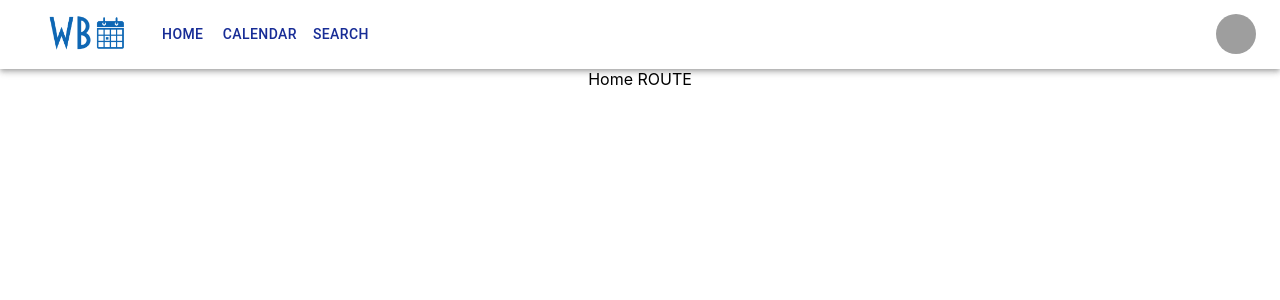
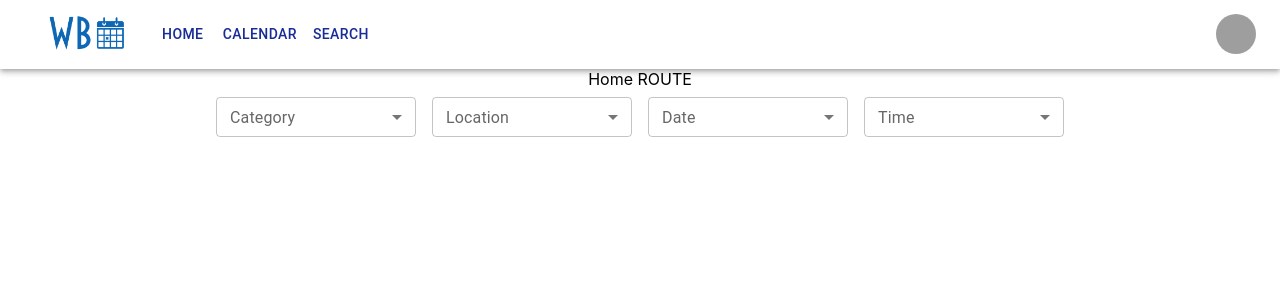
Before and after one commit to RoryHemmings/WhatsBruin, a React (Create React App) app in the folder frontend/: page / in a window 1280 px wide. Shown: the top 300 px of the page. Built offline with nearby package versions, Linux system fonts and the light colour scheme; grey boxes are pictures that could not be loaded.

Commit message:
Add four calendar filters to home page

```diff
--- /dev/null
+++ b/frontend/src/components/filter/Filter.js
@@ -0,0 +1,231 @@
+import * as React from "react";
+import { useTheme } from "@mui/material/styles";
+import Box from "@mui/material/Box";
+import OutlinedInput from "@mui/material/OutlinedInput";
+import InputLabel from "@mui/material/InputLabel";
+import MenuItem from "@mui/material/MenuItem";
+import FormControl from "@mui/material/FormControl";
+import Select from "@mui/material/Select";
+import Chip from "@mui/material/Chip";
+
+const ITEM_HEIGHT = 48;
+const ITEM_PADDING_TOP = 8;
+const MenuProps = {
+  PaperProps: {
+    style: {
+      maxHeight: ITEM_HEIGHT * 4.5 + ITEM_PADDING_TOP,
+      width: 250,
+    },
+  },
+};
+
+const categories = [
+  "📚 Academics",
+  "🎨 Fine Arts",
+  "🎭 Performing Arts",
+  "🎉 Socials",
+  "⚽️ Sports",
+  "🧘‍♀️ Wellness",
+];
+
+const locations = [
+  "🧑‍💻 Virtual",
+  "🏫 On Campus",
+  "🏔 On the Hill",
+  "🍪 Westwood",
+  "🚗 LA",
+];
+
+const dates = [
+  "1️⃣ Monday",
+  "2️⃣ Tuesday",
+  "3️⃣ Wednesday",
+  "4️⃣ Thursday",
+  "5️⃣ Friday",
+  "6️⃣ Saturday",
+  "7️⃣ Sunday",
+];
+
+const times = ["🌆 Morning", "🏙 Afternoon", "🌃 Night"];
+
+function getFilterOptions(filterOpt, eventFilter, theme) {
+  return {
+    fontWeight:
+      eventFilter.indexOf(filterOpt) === -1
+        ? theme.typography.fontWeightRegular
+        : theme.typography.fontWeightMedium,
+  };
+}
+
+export default function MultipleSelectChip() {
+  const theme = useTheme();
+  const [categoryFilter, setCategoryFilter] = React.useState([]);
+  const [locationFilter, setLocationFilter] = React.useState([]);
+  const [dateFilter, setDateFilter] = React.useState([]);
+  const [timeFilter, setTimeFilter] = React.useState([]);
+
+  const handleCategoryChange = (event) => {
+    const {
+      target: { value },
+    } = event;
+
+    setCategoryFilter(
+      // On autofill we get a stringified value.
+      typeof value === "string" ? value.split(",") : value
+    );
+  };
+
+  const handleLocationChange = (event) => {
+    const {
+      target: { value },
+    } = event;
+
+    setLocationFilter(
+      // On autofill we get a stringified value.
+      typeof value === "string" ? value.split(",") : value
+    );
+  };
+
+  const handleDateChange = (event) => {
+    const {
+      target: { value },
+    } = event;
+
+    setDateFilter(
+      // On autofill we get a stringified value.
+      typeof value === "string" ? value.split(",") : value
+    );
+  };
+
+  const handleTimeChange = (event) => {
+    const {
+      target: { value },
+    } = event;
+
+    setTimeFilter(
+      // On autofill we get a stringified value.
+      typeof value === "string" ? value.split(",") : value
+    );
+  };
+
+  return (
+    <div>
+      <FormControl sx={{ m: 1, width: 200 }} size="small">
+        <InputLabel id="demo-multiple-chip-label" sx={{ bgcolor:"white" }}>Category</InputLabel>
+        <Select
+          labelId="demo-multiple-chip-label"
+          id="demo-multiple-chip"
+          multiple
+          value={categoryFilter}
+          onChange={handleCategoryChange}
+          input={<OutlinedInput id="select-multiple-chip" label="Chip" />}
+          renderValue={(selected) => (
+            <Box sx={{ display: "flex", flexWrap: "wrap", gap: 0.5 }}>
+              {selected.map((value) => (
+                <Chip key={value} label={value} />
+              ))}
+            </Box>
+          )}
+          MenuProps={MenuProps}
+        >
+          {categories.map((filterOpt) => (
+            <MenuItem
+              key={filterOpt}
+              value={filterOpt}
+              style={getFilterOptions(filterOpt, categoryFilter, theme)}
+            >
+              {filterOpt}
+            </MenuItem>
+          ))}
+        </Select>
+      </FormControl>
+      <FormControl sx={{ m: 1, width: 200 }} size="small">
+        <InputLabel id="demo-multiple-chip-label" sx={{ bgcolor:"white" }}>Location</InputLabel>
+        <Select
+          labelId="demo-multiple-chip-label"
+          id="demo-multiple-chip"
+          multiple
+          value={locationFilter}
+          onChange={handleLocationChange}
+          input={<OutlinedInput id="select-multiple-chip" label="Chip" />}
+          renderValue={(selected) => (
+            <Box sx={{ display: "flex", flexWrap: "wrap", gap: 0.5 }}>
+              {selected.map((value) => (
+                <Chip key={value} label={value} />
+              ))}
+            </Box>
+          )}
+          MenuProps={MenuProps}
+        >
+          {locations.map((filterOpt) => (
+            <MenuItem
+              key={filterOpt}
+              value={filterOpt}
+              style={getFilterOptions(filterOpt, locationFilter, theme)}
+            >
+              {filterOpt}
+            </MenuItem>
+          ))}
+        </Select>
+      </FormControl>
+      <FormControl sx={{ m: 1, width: 200 }} size="small">
+        <InputLabel id="demo-multiple-chip-label" sx={{ bgcolor:"white" }}>Date</InputLabel>
+        <Select
+          labelId="demo-multiple-chip-label"
+          id="demo-multiple-chip"
+          multiple
+          value={dateFilter}
+          onChange={handleDateChange}
+          input={<OutlinedInput id="select-multiple-chip" label="Chip" />}
+          renderValue={(selected) => (
+            <Box sx={{ display: "flex", flexWrap: "wrap", gap: 0.5 }}>
+              {selected.map((value) => (
+                <Chip key={value} label={value} />
+              ))}
+            </Box>
+          )}
+          MenuProps={MenuProps}
+        >
+          {dates.map((filterOpt) => (
+            <MenuItem
+              key={filterOpt}
+              value={filterOpt}
+              style={getFilterOptions(filterOpt, dateFilter, theme)}
+            >
+              {filterOpt}
+            </MenuItem>
+          ))}
+        </Select>
+      </FormControl>
+      <FormControl sx={{ m: 1, width: 200 }} size="small">
+        <InputLabel id="demo-multiple-chip-label" sx={{ bgcolor:"white" }}>Time</InputLabel>
+        <Select
+          labelId="demo-multiple-chip-label"
+          id="demo-multiple-chip"
+          multiple
+          value={timeFilter}
+          onChange={handleTimeChange}
+          input={<OutlinedInput id="select-multiple-chip" label="Chip" />}
+          renderValue={(selected) => (
+            <Box sx={{ display: "flex", flexWrap: "wrap", gap: 0.5 }}>
+              {selected.map((value) => (
+                <Chip key={value} label={value} />
+              ))}
+            </Box>
+          )}
+          MenuProps={MenuProps}
+        >
+          {times.map((filterOpt) => (
+            <MenuItem
+              key={filterOpt}
+              value={filterOpt}
+              style={getFilterOptions(filterOpt, timeFilter, theme)}
+            >
+              {filterOpt}
+            </MenuItem>
+          ))}
+        </Select>
+      </FormControl>
+    </div>
+  );
+}
--- a/frontend/src/components/home/Home.js
+++ b/frontend/src/components/home/Home.js
@@ -1,13 +1,13 @@
 import React from 'react';
-
+import Filter from '../filter/Filter';
 
 
 const Home = () => {
   return (
     <div className="App">
       Home ROUTE
+      <Filter/>
     </div>
-
   );
 }
 
```
